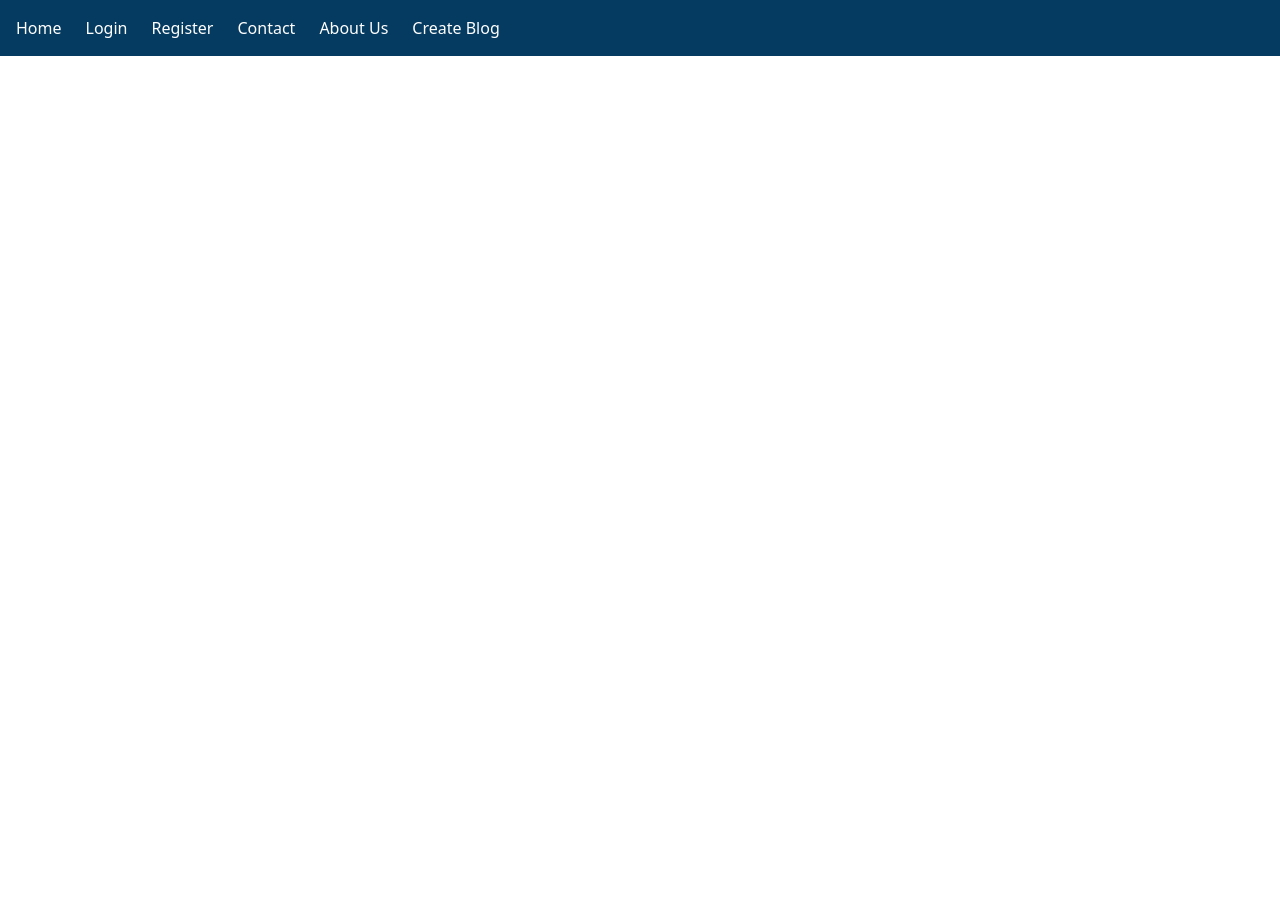
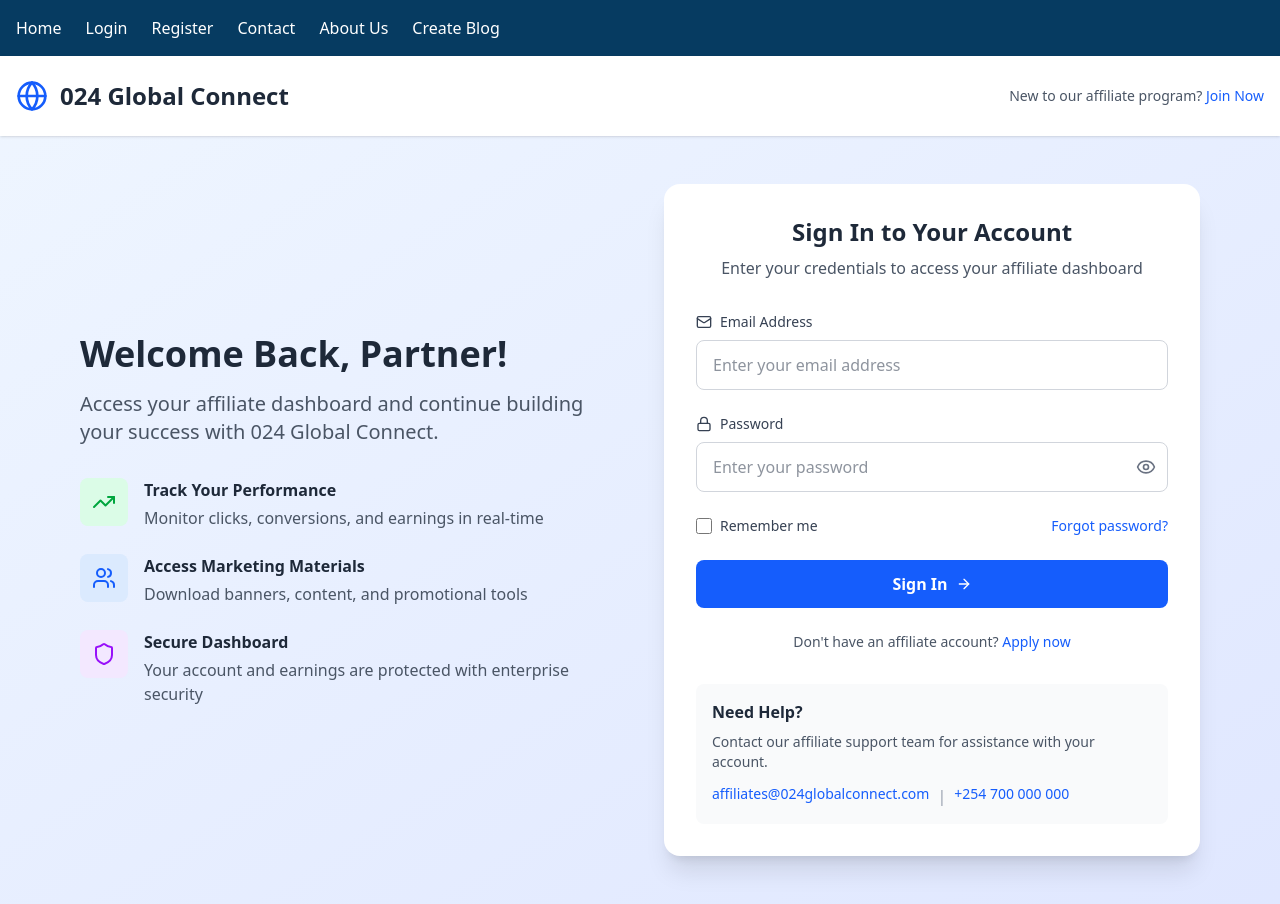
Before and after one commit to claire-bit/024globalconnect, a React (Vite) app: page /affiliate-login in a window 1280 px wide. Before the commit the page ends 800 px from the top, so only its background shows below. Built offline with nearby package versions, Linux system fonts and the light colour scheme.

Commit message:
Add affiliate login functionality

```diff
--- a/src/App.jsx
+++ b/src/App.jsx
@@ -8,6 +8,8 @@ import ContactForm from './components/login/ContactForm';
 import AboutUs from './pages/AboutUs';
 import BlogForm from './components/login/BlogForm';
 import AffiliateSignup from './components/affiliate/AffiliateSignup'; // ✅ New import
+import AffiliateLogin from './components/affiliate/AffiliateLogin';
+
 
 function App() {
   return (
@@ -30,6 +32,7 @@ function App() {
         <Route path="/aboutus" element={<AboutUs />} />
         <Route path="/blog" element={<BlogForm />} />
         <Route path="/affiliate-signup" element={<AffiliateSignup />} /> {/* ✅ New route */}
+        <Route path="/affiliate-login" element={<AffiliateLogin />} />
       </Routes>
     </div>
   );
--- a/src/components/affiliate/AffiliateLogin.jsx
+++ b/src/components/affiliate/AffiliateLogin.jsx
@@ -1,18 +1,24 @@
-// src/components/AffiliateLogin.jsx
 import React, { useState } from 'react';
-import { Link, useNavigate } from 'react-router-dom';
-import { Eye, EyeOff, Mail, Lock, User, AlertCircle } from 'lucide-react';
+import {
+  Mail,
+  Lock,
+  Eye,
+  EyeOff,
+  Globe,
+  ArrowRight,
+  Shield,
+  Users,
+  TrendingUp
+} from 'lucide-react';
 
 const AffiliateLogin = () => {
-  const navigate = useNavigate();
   const [formData, setFormData] = useState({
     email: '',
     password: '',
     rememberMe: false
   });
-  const [errors, setErrors] = useState({});
+  const [showPassword, setShowPassword] = useState(false);
   const [isLoading, setIsLoading] = useState(false);
-  const [showPassword, setShowPassword] = useState(false);
 
   const handleInputChange = (e) => {
     const { name, value, type, checked } = e.target;
@@ -20,237 +26,204 @@ const AffiliateLogin = () => {
       ...prev,
       [name]: type === 'checkbox' ? checked : value
     }));
-
-    // Clear error when user starts typing
-    if (errors[name]) {
-      setErrors(prev => ({
-        ...prev,
-        [name]: ''
-      }));
-    }
-  };
-
-  const validateForm = () => {
-    const newErrors = {};
-
-    // Email validation
-    if (!formData.email.trim()) {
-      newErrors.email = 'Email is required';
-    } else if (!/\S+@\S+\.\S+/.test(formData.email)) {
-      newErrors.email = 'Please enter a valid email address';
-    }
-
-    // Password validation
-    if (!formData.password) {
-      newErrors.password = 'Password is required';
-    } else if (formData.password.length < 6) {
-      newErrors.password = 'Password must be at least 6 characters';
-    }
-
-    setErrors(newErrors);
-    return Object.keys(newErrors).length === 0;
   };
 
   const handleSubmit = async (e) => {
     e.preventDefault();
-
-    if (!validateForm()) {
-      return;
-    }
-
     setIsLoading(true);
 
     try {
-      // Simulate API call
+      // Simulate login
       await new Promise(resolve => setTimeout(resolve, 1500));
-
-      // Here you would typically make an API call to authenticate the user
-      console.log('Login attempt:', formData);
-
-      // On successful login
-      alert('Login successful! Redirecting to dashboard...');
-      navigate('/affiliate-dashboard');
-
+      alert('Login successful! Redirecting to your affiliate dashboard...');
     } catch (error) {
-      console.error('Login error:', error);
-      setErrors({ general: 'Login failed. Please check your credentials.' });
+      alert('Login failed. Please check your credentials.');
     } finally {
       setIsLoading(false);
     }
   };
 
   return (
-    <div className="min-h-screen bg-gradient-to-br from-blue-50 to-indigo-100 flex items-center justify-center py-12 px-4 sm:px-6 lg:px-8">
-      <div className="max-w-md w-full space-y-8">
-        {/* Header */}
-        <div className="text-center">
-          <div className="mx-auto h-12 w-12 bg-indigo-600 rounded-full flex items-center justify-center mb-4">
-            <User className="h-6 w-6 text-white" />
+    <div className="min-h-screen bg-gradient-to-br from-blue-50 to-indigo-100">
+      {/* Header */}
+      <div className="bg-white shadow-sm">
+        <div className="max-w-7xl mx-auto px-4 py-6">
+          <div className="flex items-center justify-between">
+            <div className="flex items-center space-x-3">
+              <Globe className="w-8 h-8 text-blue-600" />
+              <h1 className="text-2xl font-bold text-gray-800">024 Global Connect</h1>
+            </div>
+            <div className="text-sm text-gray-600">
+              New to our affiliate program? <a href="/affiliate-signup" className="text-blue-600 hover:underline">Join Now</a>
+            </div>
           </div>
-          <h2 className="text-3xl font-bold text-gray-900 mb-2">
-            Affiliate Login
-          </h2>
-          <p className="text-sm text-gray-600">
-            Sign in to your affiliate account
-          </p>
         </div>
+      </div>
 
-        {/* Login Form */}
-        <div className="bg-white shadow-xl rounded-lg px-8 py-8">
-          <form className="space-y-6" onSubmit={handleSubmit}>
-            {/* General Error */}
-            {errors.general && (
-              <div className="bg-red-50 border border-red-200 rounded-md p-3 flex items-center space-x-2">
-                <AlertCircle className="h-4 w-4 text-red-500" />
-                <span className="text-sm text-red-700">{errors.general}</span>
+      <div className="max-w-6xl mx-auto px-4 py-12">
+        <div className="grid grid-cols-1 lg:grid-cols-2 gap-12 items-center">
+          {/* Left Side - Benefits */}
+          <div className="space-y-8">
+            <div>
+              <h2 className="text-4xl font-bold text-gray-800 mb-4">
+                Welcome Back, Partner!
+              </h2>
+              <p className="text-xl text-gray-600">
+                Access your affiliate dashboard and continue building your success with 024 Global Connect.
+              </p>
+            </div>
+
+            <div className="space-y-6">
+              <div className="flex items-start space-x-4">
+                <div className="w-12 h-12 bg-green-100 rounded-lg flex items-center justify-center flex-shrink-0">
+                  <TrendingUp className="w-6 h-6 text-green-600" />
+                </div>
+                <div>
+                  <h3 className="font-semibold text-gray-800 mb-1">Track Your Performance</h3>
+                  <p className="text-gray-600">Monitor clicks, conversions, and earnings in real-time</p>
+                </div>
               </div>
-            )}
 
-            {/* Email Field */}
-            <div>
-              <label htmlFor="email" className="block text-sm font-medium text-gray-700 mb-1">
-                Email Address
-              </label>
-              <div className="relative">
-                <div className="absolute inset-y-0 left-0 pl-3 flex items-center pointer-events-none">
-                  <Mail className="h-5 w-5 text-gray-400" />
+              <div className="flex items-start space-x-4">
+                <div className="w-12 h-12 bg-blue-100 rounded-lg flex items-center justify-center flex-shrink-0">
+                  <Users className="w-6 h-6 text-blue-600" />
                 </div>
+                <div>
+                  <h3 className="font-semibold text-gray-800 mb-1">Access Marketing Materials</h3>
+                  <p className="text-gray-600">Download banners, content, and promotional tools</p>
+                </div>
+              </div>
+
+              <div className="flex items-start space-x-4">
+                <div className="w-12 h-12 bg-purple-100 rounded-lg flex items-center justify-center flex-shrink-0">
+                  <Shield className="w-6 h-6 text-purple-600" />
+                </div>
+                <div>
+                  <h3 className="font-semibold text-gray-800 mb-1">Secure Dashboard</h3>
+                  <p className="text-gray-600">Your account and earnings are protected with enterprise security</p>
+                </div>
+              </div>
+            </div>
+          </div>
+
+          {/* Right Side - Login Form */}
+          <div className="bg-white rounded-2xl shadow-xl p-8">
+            <div className="text-center mb-8">
+              <h3 className="text-2xl font-bold text-gray-800 mb-2">Sign In to Your Account</h3>
+              <p className="text-gray-600">Enter your credentials to access your affiliate dashboard</p>
+            </div>
+
+            <div className="space-y-6">
+              <div>
+                <label className="block text-sm font-medium text-gray-700 mb-2 flex items-center space-x-2">
+                  <Mail className="w-4 h-4" />
+                  <span>Email Address</span>
+                </label>
                 <input
-                  id="email"
+                  type="email"
                   name="email"
-                  type="email"
-                  autoComplete="email"
                   value={formData.email}
                   onChange={handleInputChange}
-                  className={`block w-full pl-10 pr-3 py-3 border rounded-md shadow-sm placeholder-gray-400 focus:outline-none focus:ring-2 focus:ring-indigo-500 focus:border-indigo-500 ${
-                    errors.email ? 'border-red-300' : 'border-gray-300'
-                  }`}
-                  placeholder="Enter your email"
+                  required
+                  className="w-full px-4 py-3 border border-gray-300 rounded-lg focus:ring-2 focus:ring-blue-500 focus:border-transparent"
+                  placeholder="Enter your email address"
                 />
               </div>
-              {errors.email && (
-                <p className="mt-1 text-sm text-red-600">{errors.email}</p>
-              )}
-            </div>
 
-            {/* Password Field */}
-            <div>
-              <label htmlFor="password" className="block text-sm font-medium text-gray-700 mb-1">
-                Password
-              </label>
-              <div className="relative">
-                <div className="absolute inset-y-0 left-0 pl-3 flex items-center pointer-events-none">
-                  <Lock className="h-5 w-5 text-gray-400" />
-                </div>
-                <input
-                  id="password"
-                  name="password"
-                  type={showPassword ? 'text' : 'password'}
-                  autoComplete="current-password"
-                  value={formData.password}
-                  onChange={handleInputChange}
-                  className={`block w-full pl-10 pr-10 py-3 border rounded-md shadow-sm placeholder-gray-400 focus:outline-none focus:ring-2 focus:ring-indigo-500 focus:border-indigo-500 ${
-                    errors.password ? 'border-red-300' : 'border-gray-300'
-                  }`}
-                  placeholder="Enter your password"
-                />
-                <div className="absolute inset-y-0 right-0 pr-3 flex items-center">
+              <div>
+                <label className="block text-sm font-medium text-gray-700 mb-2 flex items-center space-x-2">
+                  <Lock className="w-4 h-4" />
+                  <span>Password</span>
+                </label>
+                <div className="relative">
+                  <input
+                    type={showPassword ? 'text' : 'password'}
+                    name="password"
+                    value={formData.password}
+                    onChange={handleInputChange}
+                    required
+                    className="w-full px-4 py-3 border border-gray-300 rounded-lg focus:ring-2 focus:ring-blue-500 focus:border-transparent pr-12"
+                    placeholder="Enter your password"
+                  />
                   <button
                     type="button"
                     onClick={() => setShowPassword(!showPassword)}
-                    className="text-gray-400 hover:text-gray-500 focus:outline-none"
+                    className="absolute right-3 top-1/2 transform -translate-y-1/2 text-gray-500 hover:text-gray-700"
                   >
-                    {showPassword ? (
-                      <EyeOff className="h-5 w-5" />
-                    ) : (
-                      <Eye className="h-5 w-5" />
-                    )}
+                    {showPassword ? <EyeOff className="w-5 h-5" /> : <Eye className="w-5 h-5" />}
                   </button>
                 </div>
               </div>
-              {errors.password && (
-                <p className="mt-1 text-sm text-red-600">{errors.password}</p>
-              )}
-            </div>
 
-            {/* Remember Me & Forgot Password */}
-            <div className="flex items-center justify-between">
-              <div className="flex items-center">
-                <input
-                  id="rememberMe"
-                  name="rememberMe"
-                  type="checkbox"
-                  checked={formData.rememberMe}
-                  onChange={handleInputChange}
-                  className="h-4 w-4 text-indigo-600 focus:ring-indigo-500 border-gray-300 rounded"
-                />
-                <label htmlFor="rememberMe" className="ml-2 block text-sm text-gray-700">
-                  Remember me
+              <div className="flex items-center justify-between">
+                <label className="flex items-center space-x-2">
+                  <input
+                    type="checkbox"
+                    name="rememberMe"
+                    checked={formData.rememberMe}
+                    onChange={handleInputChange}
+                    className="w-4 h-4 text-blue-600 rounded focus:ring-blue-500"
+                  />
+                  <span className="text-sm text-gray-700">Remember me</span>
                 </label>
+                <a href="/forgot-password" className="text-sm text-blue-600 hover:underline">
+                  Forgot password?
+                </a>
               </div>
 
-              <div className="text-sm">
-                <Link
-                  to="/forgot-password"
-                  className="font-medium text-indigo-600 hover:text-indigo-500 transition-colors"
-                >
-                  Forgot your password?
-                </Link>
-              </div>
-            </div>
-
-            {/* Submit Button */}
-            <div>
               <button
-                type="submit"
+                onClick={handleSubmit}
                 disabled={isLoading}
-                className={`group relative w-full flex justify-center py-3 px-4 border border-transparent text-sm font-medium rounded-md text-white transition-colors duration-200 ${
+                className={`w-full py-3 px-4 rounded-lg font-semibold transition-colors flex items-center justify-center space-x-2 ${
                   isLoading
-                    ? 'bg-indigo-400 cursor-not-allowed'
-                    : 'bg-indigo-600 hover:bg-indigo-700 focus:outline-none focus:ring-2 focus:ring-offset-2 focus:ring-indigo-500'
+                    ? 'bg-gray-400 text-gray-600 cursor-not-allowed'
+                    : 'bg-blue-600 text-white hover:bg-blue-700'
                 }`}
               >
                 {isLoading ? (
-                  <div className="flex items-center">
-                    <div className="animate-spin rounded-full h-4 w-4 border-b-2 border-white mr-2"></div>
-                    Signing in...
-                  </div>
+                  <>
+                    <div className="w-5 h-5 border-2 border-white border-t-transparent rounded-full animate-spin"></div>
+                    <span>Signing In...</span>
+                  </>
                 ) : (
-                  'Sign in'
+                  <>
+                    <span>Sign In</span>
+                    <ArrowRight className="w-4 h-4" />
+                  </>
                 )}
               </button>
             </div>
-          </form>
 
-          {/* Sign Up Link */}
-          <div className="mt-6 text-center">
-            <p className="text-sm text-gray-600">
+            <div className="mt-6 text-center text-sm text-gray-600">
               Don't have an affiliate account?{' '}
-              <Link
-                to="/affiliate-signup"
-                className="font-medium text-indigo-600 hover:text-indigo-500 transition-colors"
-              >
-                Sign up here
-              </Link>
-            </p>
+              <a href="/affiliate-signup" className="text-blue-600 hover:underline font-medium">
+                Apply now
+              </a>
+            </div>
+
+            {/* Additional Help */}
+            <div className="mt-8 p-4 bg-gray-50 rounded-lg">
+              <h4 className="font-semibold text-gray-800 mb-2">Need Help?</h4>
+              <p className="text-sm text-gray-600 mb-3">
+                Contact our affiliate support team for assistance with your account.
+              </p>
+              <div className="flex flex-col sm:flex-row gap-2">
+                <a
+                  href="mailto:affiliates@024globalconnect.com"
+                  className="text-sm text-blue-600 hover:underline"
+                >
+                  affiliates@024globalconnect.com
+                </a>
+                <span className="hidden sm:inline text-gray-400">|</span>
+                <a
+                  href="tel:+254700000000"
+                  className="text-sm text-blue-600 hover:underline"
+                >
+                  +254 700 000 000
+                </a>
+              </div>
+            </div>
           </div>
-        </div>
-
-        {/* Additional Links */}
-        <div className="text-center space-y-2">
-          <Link
-            to="/support"
-            className="text-sm text-gray-500 hover:text-gray-700 transition-colors"
-          >
-            Need help? Contact Support
-          </Link>
-          <br />
-          <Link
-            to="/"
-            className="text-sm text-gray-500 hover:text-gray-700 transition-colors"
-          >
-            ← Back to Home
-          </Link>
         </div>
       </div>
     </div>
```
